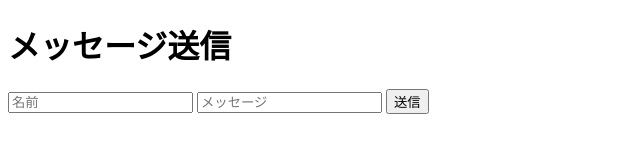
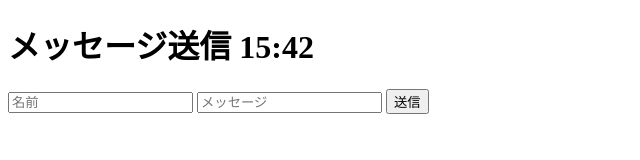
Before and after one commit to shu304/web-app-2026, a website: page myapp/public/index.html in a window 1280 px wide. Shown: the whole page, without its empty margins (0-640 px from the left). Drawn offline with Linux system fonts and the light colour scheme.

Commit message:
メッセージ

```diff
--- a/myapp/public/index.html
+++ b/myapp/public/index.html
@@ -5,7 +5,7 @@
   <title>POSTテスト</title>
 </head>
 <body>
-  <h1>メッセージ送信</h1>
+  <h1>メッセージ送信 15:42</h1>
 
   <input type="text" id="username" placeholder="名前">
   <input type="text" id="message" placeholder="メッセージ">
```
